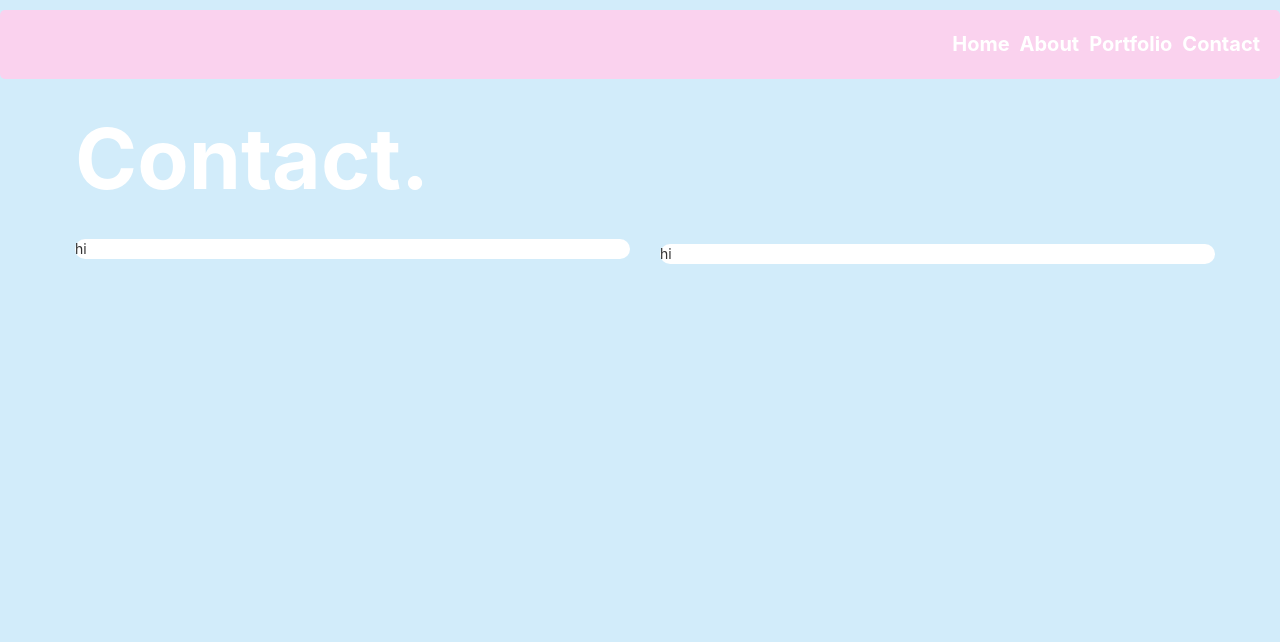
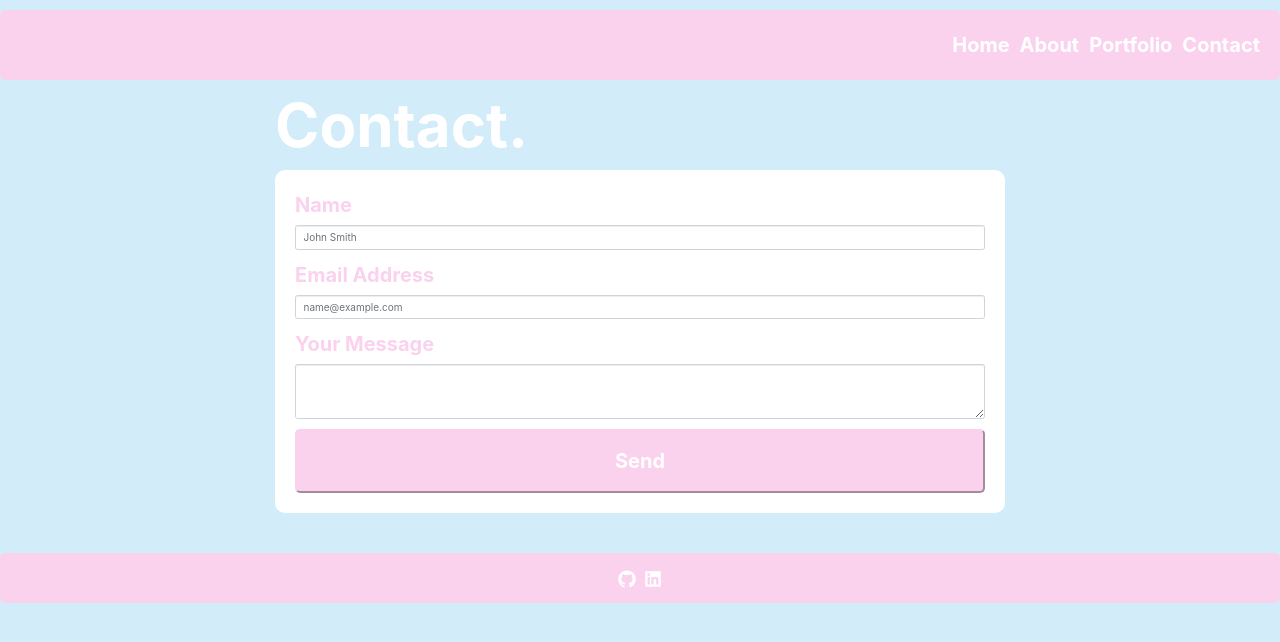
Before and after one commit to leanndemetro/react-portfolio, a React (Create React App) app: page /Contact in a window 1280 px wide. Shown: the top 642 px of the page. Built offline with nearby package versions, Linux system fonts and the light colour scheme.

Commit message:
contact page completed but form not yet functional

```diff
--- a/package.json
+++ b/package.json
@@ -3,6 +3,11 @@
   "version": "0.1.0",
   "private": true,
   "dependencies": {
+    "@fortawesome/fontawesome-svg-core": "^1.2.34",
+    "@fortawesome/free-brands-svg-icons": "^5.15.2",
+    "@fortawesome/free-regular-svg-icons": "^5.15.2",
+    "@fortawesome/free-solid-svg-icons": "^5.15.2",
+    "@fortawesome/react-fontawesome": "^0.1.14",
     "@testing-library/jest-dom": "^5.11.4",
     "@testing-library/react": "^11.1.0",
     "@testing-library/user-event": "^12.1.10",
@@ -10,6 +15,7 @@
     "react": "^17.0.1",
     "react-bootstrap": "^1.5.0",
     "react-dom": "^17.0.1",
+    "react-icons": "^4.2.0",
     "react-scripts": "4.0.2",
     "web-vitals": "^1.0.1"
   },
--- a/public/index.html
+++ b/public/index.html
@@ -14,6 +14,12 @@
       name="description"
       content="Web site created using create-react-app"
     />
+    <link
+  rel="stylesheet"
+  href="https://maxcdn.bootstrapcdn.com/bootstrap/4.6.0/css/bootstrap.min.css"
+  integrity="sha384-B0vP5xmATw1+K9KRQjQERJvTumQW0nPEzvF6L/Z6nronJ3oUOFUFpCjEUQouq2+l"
+  crossorigin="anonymous"
+/>
     <link rel="apple-touch-icon" href="%PUBLIC_URL%/logo192.png" />
     <!--
       manifest.json provides metadata used when your web app is installed on a
--- a/src/components/Footer/index.js
+++ b/src/components/Footer/index.js
@@ -1,11 +1,14 @@
 import React, { Component } from "react";
 import "./style.css"
+import { AiFillGithub, AiFillLinkedin } from "react-icons/ai"
 
 
 class Footer extends Component {
     render() {
         return (
-            <p></p>
+            <footer className="footer">
+            <AiFillGithub /> <AiFillLinkedin />
+          </footer>
         );
     }
 }
--- a/src/components/Footer/style.css
+++ b/src/components/Footer/style.css
@@ -0,0 +1,11 @@
+.footer {
+    margin: 0;
+    padding: 10px;
+    overflow: hidden;
+    background-color: #fad2ee;
+    margin-bottom: 10px;
+    border-radius: 5px;
+    color: white;
+    text-align: center;
+    font-size: 200%;
+}
--- a/src/pages/About/style.css
+++ b/src/pages/About/style.css
@@ -3,7 +3,6 @@
    float: left;
    font-size: 600%;
    font-weight: bold;
-   padding: 20px;
 }
 
 
--- a/src/pages/Contact/index.js
+++ b/src/pages/Contact/index.js
@@ -1,27 +1,55 @@
 import React from "react";
 import "./style.css"
 import { Container, Row, Col, Card } from "react-bootstrap";
+import { Form, Button } from "react-bootstrap";
 
 
 function Contact() {
   return (
     <Container>
     <Row>
-      <Col>
+    <Col sm={2}>
+       </Col>
+      <Col sm={8}>
    <span className="TITLE">
     Contact.
      </span>
     </Col>
+    <Col sm={2}>
+       </Col>
    </Row>
    <Row>
-     <Col sm={6}>
-       <div className="contactCardLeft">hi</div>
+   <Col sm={2}>
+       </Col>
+     <Col sm={8}>
+       <div className="contactCardLeft">
+       <Form>
+  <Form.Group controlId="exampleForm.ControlInput1">
+    <Form.Label className="formHeaders">Name</Form.Label>
+    <Form.Control type="text" placeholder="John Smith" />
+  </Form.Group>
+  <Form.Group controlId="exampleForm.ControlInput2">
+    <Form.Label className="formHeaders">Email Address</Form.Label>
+    <Form.Control type="email" placeholder="name@example.com" />
+  </Form.Group>
+  <Form.Group controlId="exampleForm.ControlTextarea1">
+    <Form.Label className="formHeaders">Your Message</Form.Label>
+    <Form.Control as="textarea" rows={3} />
+  </Form.Group>
+</Form>
+<input className="formBtn" type="button" value="Send"></input><i class="fas fa-arrow-right"></i>
+
+       </div>
      </Col>
-     <Col sm={6}>
-    <div className="contactCardRight">hi</div>
+     <Col sm={2}>
        </Col>
    </Row>
+   <Row>
+   <br></br>
+   <br></br></Row>
    </Container>
+
+
 
 
   );
--- a/src/pages/Contact/style.css
+++ b/src/pages/Contact/style.css
@@ -7,12 +7,40 @@
     background-color: white;
     width: 100%;
     border-radius: 10px;
-    margin-left: 5px;
+    padding: 20px;
+    margin-bottom: 10px;
 }
 
 .contactCardRight {
     background-color: white;
     border-radius: 10px;
     width: 100%;
-    margin: 5px;
+    padding: 18px;
+
 }
+
+.hydrangea {
+    width: 100%;
+}
+
+.formHeaders {
+    font-size: 200%;
+    color: #fad2ee;
+}
+
+.formBtn {
+     background-color: #fad2ee;
+     border-color: #fad2ee;
+     border-radius: 5px;
+     color: white;
+     font-weight: bold;
+     float: center;
+     width: 100%;
+     padding: 15px;
+     font-size: 200%;
+}
+
+.formBtn:hover {
+    background-color: #d2ecfa;
+    border-color: #d2ecfa;
+}
--- a/src/pages/Dashboard/style.css
+++ b/src/pages/Dashboard/style.css
@@ -2,7 +2,7 @@
 @import url('https://fonts.googleapis.com/css2?family=Poiret+One&display=swap');
 body {
    background-color: #d2ecfa;
-
+    height: 100%;
 }
 
 .alyssaD {
```
Also changed, not shown: 1 other file (tests, documents, lock files or other folders).
